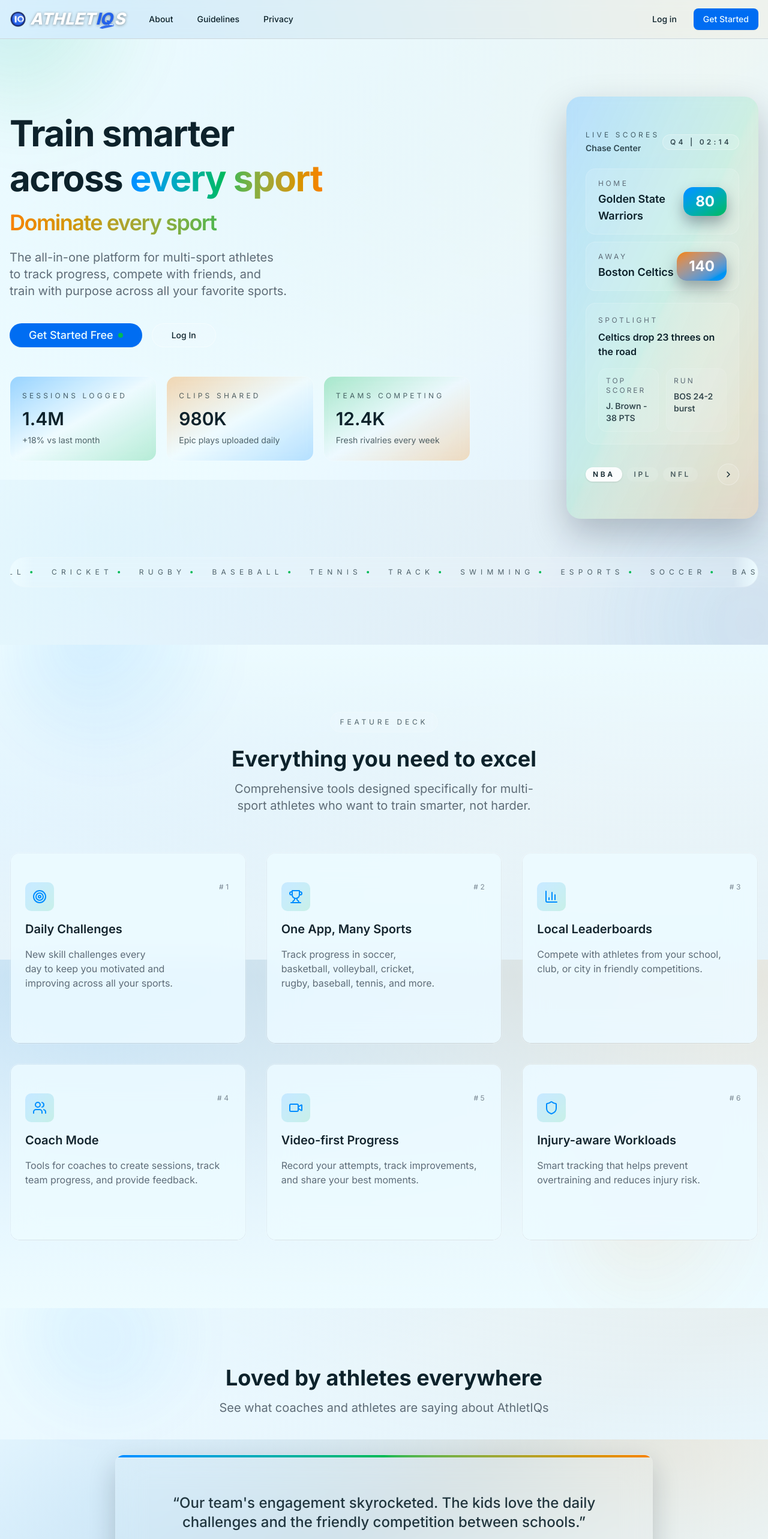
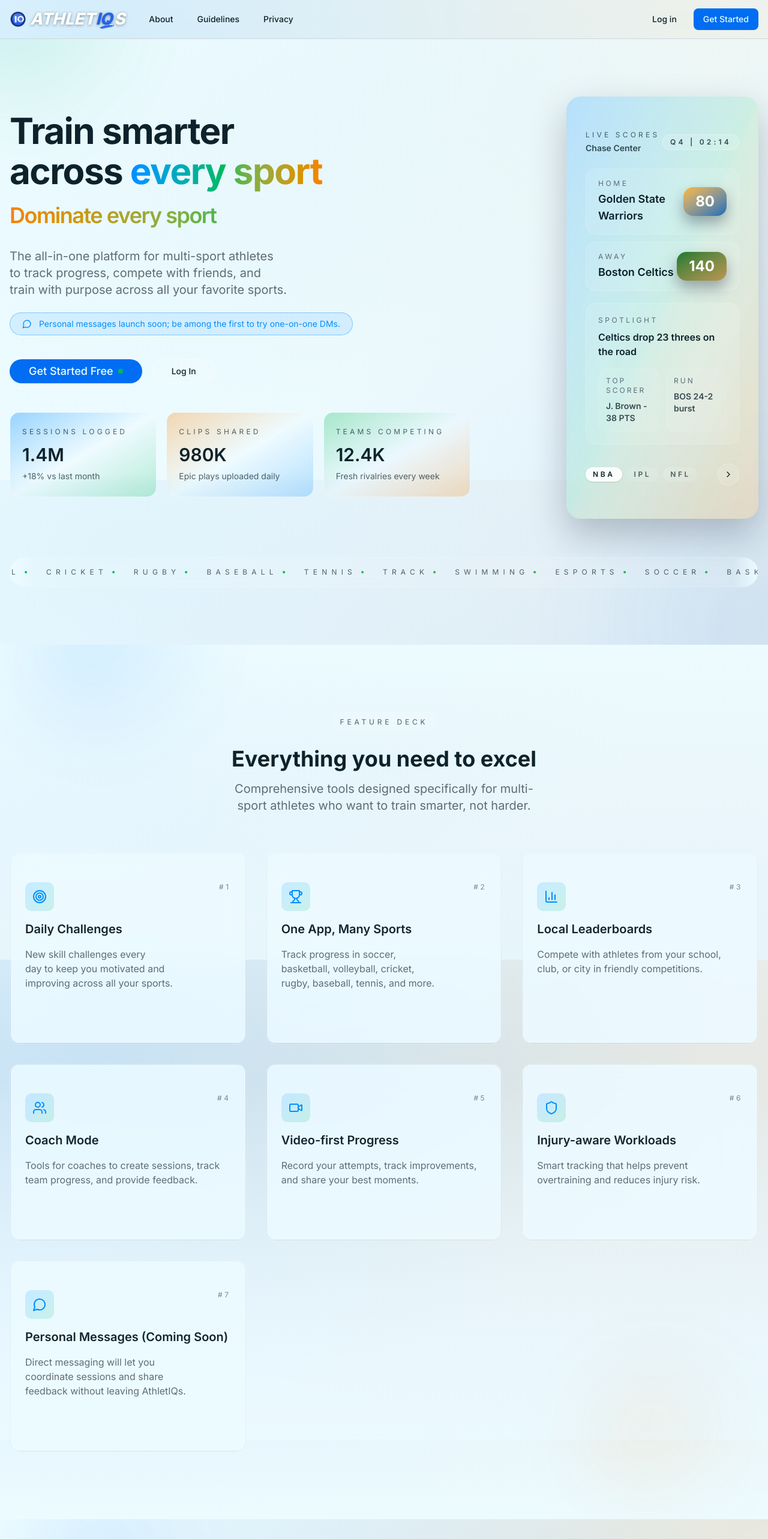
Before and after one commit to Pranav-here/multisport-training, a Next.js app: page / in a window 1280 px wide. Shown: the top 2566 px of the page at 60% size. Built offline with nearby package versions, Linux system fonts and the light colour scheme; a web font is replaced by a local one.

Commit message:
Update page.tsx

```diff
--- a/app/page.tsx
+++ b/app/page.tsx
@@ -15,7 +15,7 @@ import {
   DialogHeader,
   DialogTitle,
 } from "@/components/ui/dialog"
-import { Target, Trophy, Users, Video, BarChart3, Shield, ChevronLeft, ChevronRight } from "lucide-react"
+import { Target, Trophy, Users, Video, BarChart3, Shield, ChevronLeft, ChevronRight, MessageCircle } from "lucide-react"
 
 const features = [
   {
@@ -90,6 +90,18 @@ const features = [
       "Personalised recovery recommendations and prehab playlists",
     ],
   },
+  {
+    icon: MessageCircle,
+    title: "Personal Messages (Coming Soon)",
+    description: "Direct messaging will let you coordinate sessions and share feedback without leaving AthletIQs.",
+    details:
+      "We're putting the finishing touches on private threads so athletes, coaches, and parents can sync plans, react to clips, and keep sensitive updates in one secure place. Join now to be first in line.",
+    highlights: [
+      "1:1 and small group threads with delivery receipts",
+      "Attach clips, challenges, and session plans directly inside a message",
+      "Coach nudges and reminders arrive as gentle DM notifications",
+    ],
+  },
 ]
 
 const testimonials = [
@@ -135,7 +147,7 @@ const steps = [
   {
     number: "04",
     title: "Compete & Connect",
-    description: "Join local leaderboards and connect with athletes from your school or club.",
+    description: "Join local leaderboards, connect with athletes from your school or club, and get ready for upcoming private messaging.",
   },
   {
     number: "05",
@@ -186,8 +198,8 @@ const scoreboardMatches = [
     stage: "Chase Center",
     status: "Q4 | 02:14",
     highlight: "Celtics drop 23 threes on the road",
-    home: { name: "Golden State Warriors", score: 80, color: "from-sport-blue to-sport-green" },
-    away: { name: "Boston Celtics", score: 140, color: "from-sport-orange to-sport-blue" },
+    home: { name: "Golden State Warriors", score: 80, color: "from-[#FDB927] to-[#006BB6]" },
+    away: { name: "Boston Celtics", score: 140, color: "from-[#007A33] to-[#BA9653]" },
     metrics: [
       { label: "Top Scorer", value: "J. Brown - 38 PTS" },
       { label: "Run", value: "BOS 24-2 burst" },
@@ -198,8 +210,8 @@ const scoreboardMatches = [
     stage: "Rajiv Gandhi Stadium",
     status: "1st Inn | 19.4",
     highlight: "SRH rewrite the record books",
-    home: { name: "Sunrisers Hyderabad", score: "287/3", color: "from-sport-orange to-sport-green" },
-    away: { name: "Royal Challengers Bengaluru", score: "229/8", color: "from-sport-blue to-sport-orange" },
+    home: { name: "Sunrisers Hyderabad", score: "287/3", color: "from-[#F26D21] to-[#000000]" },
+    away: { name: "Royal Challengers Bengaluru", score: "229/8", color: "from-[#D71920] to-[#FED700]" },
     metrics: [
       { label: "Strike Rate", value: "215 vs 164" },
       { label: "Sixes", value: "SRH 21 | RCB 14" },
@@ -210,8 +222,8 @@ const scoreboardMatches = [
     stage: "AFC Divisional",
     status: "Q3 | 03:52",
     highlight: "Bills defense forcing turnovers",
-    home: { name: "Buffalo Bills", score: 45, color: "from-sport-blue to-sport-green" },
-    away: { name: "Kansas City Chiefs", score: 17, color: "from-sport-orange to-sport-blue" },
+    home: { name: "Buffalo Bills", score: 45, color: "from-[#00338D] to-[#C60C30]" },
+    away: { name: "Kansas City Chiefs", score: 17, color: "from-[#E31837] to-[#FFB81C]" },
     metrics: [
       { label: "TDs", value: "J. Allen 4 total" },
       { label: "Takeaways", value: "BUF +3 margin" },
@@ -329,12 +341,12 @@ export default function LandingPage() {
         <div className="relative container px-4 py-24">
           <div className="grid gap-12 lg:grid-cols-[minmax(0,1fr)_320px]">
             <div className="mx-auto max-w-3xl text-center md:text-left lg:mx-0">
-              <h1 className="mt-6 text-4xl md:text-6xl font-bold leading-tight tracking-tight text-balance">
+              <h1 className="mt-6 text-4xl md:text-6xl font-bold leading-[1.18] md:leading-[1.12] tracking-tight text-balance">
                 Train smarter across{" "}
                 <span className="bg-gradient-to-r from-sport-blue via-sport-green to-sport-orange bg-clip-text text-transparent">
                   every sport
                 </span>
-                <span className="mt-4 block text-3xl md:text-4xl font-semibold text-transparent bg-clip-text bg-gradient-to-r from-sport-orange via-sport-green to-sport-blue">
+                <span className="mt-4 block text-3xl md:text-4xl font-semibold text-transparent bg-clip-text bg-gradient-to-r from-sport-orange via-sport-green to-sport-blue leading-tight md:leading-snug pb-1">
                   {heroSecondaryText}
                 </span>
               </h1>
@@ -342,6 +354,10 @@ export default function LandingPage() {
                 The all-in-one platform for multi-sport athletes to track progress, compete with friends, and train with
                 purpose across all your favorite sports.
               </p>
+              <div className="mt-6 inline-flex items-center justify-center gap-3 rounded-full border border-sport-blue/40 bg-sport-blue/10 px-5 py-2 text-sm text-sport-blue md:justify-start">
+                <MessageCircle className="h-4 w-4" aria-hidden="true" />
+                <span>Personal messages launch soon; be among the first to try one-on-one DMs.</span>
+              </div>
               <div className="mt-10 flex flex-col items-center gap-4 sm:flex-row sm:justify-center md:justify-start">
                 <Link href="/login">
                   <Button
```
